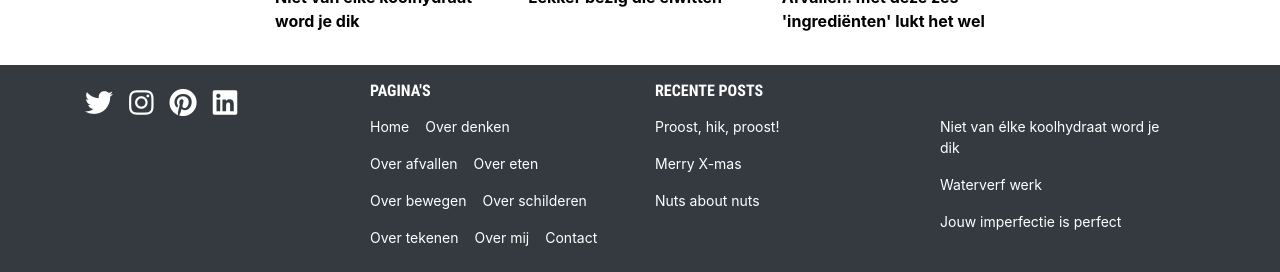
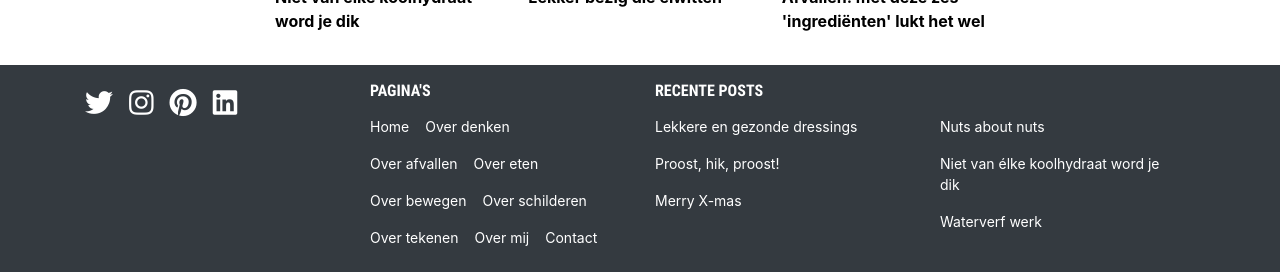
Before and after one commit to BaasLimited/baasovereten.github.io, a Jekyll site: the page built from _posts/2020-11-02-dressings.md, in a window 1280 px wide and 900 px high, scrolled down 5173 px, cut to the strip 628-900 px from the top of the window. Built offline with Jekyll 4.4.1, drawn with Linux system fonts in a browser that asks for light colours; some web fonts are replaced; a script that is not in the unit is left out; comment, search, counter and statistics services are not loaded; some of the changed lines change nothing that is shown.

Commit message:
Update 2020-11-02-dressings.md

```diff
--- a/_posts/2020-11-02-dressings.md
+++ b/_posts/2020-11-02-dressings.md
@@ -1,6 +1,6 @@
 ---
 title:      "Lekkere en gezonde dressings"
-date:       2020-11-02 14:00:00 +0100
+date:       2021-01-06 14:00:00 +0100
 tags:       ["Over afvallen", "Over eten"]
 category:   "over-eten"
 image:      /uploads/olie-bewerkt2.jpg
```
